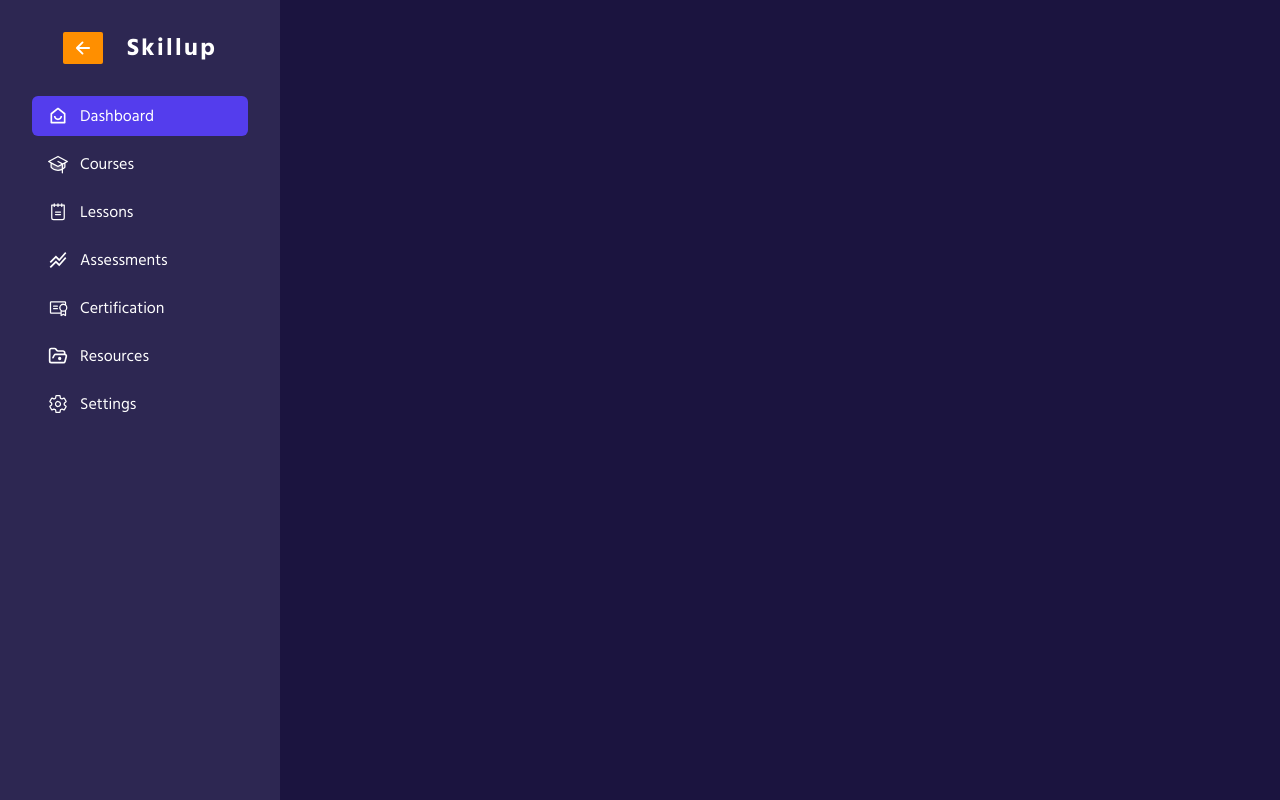
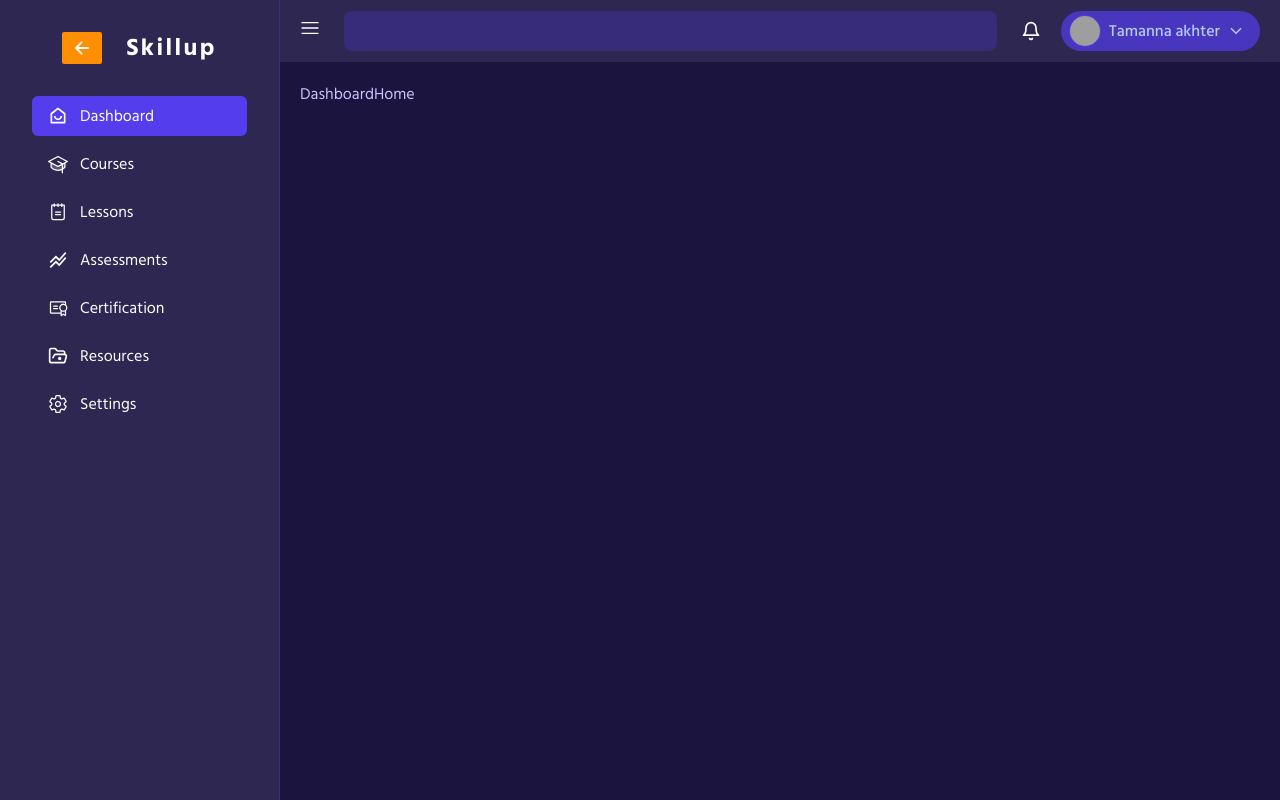
Before and after one commit to ahonkhan/lms-frontend, a React (Vite) app: page /dashboard in a window 1280 px wide. Built offline with nearby package versions, Linux system fonts and the light colour scheme; grey boxes are pictures that could not be loaded.

Commit message:
working with dashboard header

```diff
--- a/src/App.css
+++ b/src/App.css
@@ -55,3 +55,7 @@ html {
 .dashboard-navlink.active {
   @apply bg-base-3;
 }
+
+.db-container {
+  @apply px-4 lg:px-4 xl:px-5;
+}
--- a/src/App.jsx
+++ b/src/App.jsx
@@ -5,6 +5,7 @@ import HomePage from "./pages/home/HomePage";
 import { CoursePage } from "./pages/courses/CoursePage";
 import { CourseDetailsPage } from "./pages/course-details/CourseDetailsPage";
 import { DashboardLayout } from "./layout/DashboardLayout";
+import { DashboardHome } from "./pages/dashboard/home/DashboardHome";
 
 function App() {
   return (
@@ -17,7 +18,7 @@ function App() {
           <Route path="/courses/:slug" element={<CourseDetailsPage />} />
         </Route>
         <Route path="/dashboard" element={<DashboardLayout />}>
-          <Route index element={<>Home</>} />
+          <Route index element={<DashboardHome />} />
           <Route path="/dashboard/courses" element={<>Courses</>} />
         </Route>
       </Routes>
--- /dev/null
+++ b/src/components/dashboard/header/DashboardHeader.jsx
@@ -0,0 +1,45 @@
+import React from "react";
+import { IoChevronDownSharp } from "react-icons/io5";
+import { LuBell } from "react-icons/lu";
+import { RxHamburgerMenu } from "react-icons/rx";
+
+export const DashboardHeader = () => {
+  return (
+    <header className="fixed top-0 left-0 w-full bg-base-2 h-[60px] flex items-center lg:h-[62px] 2xl:h-[65px] z-[200]">
+      <div className="p-0 md:pl-[280px] 2xl:pl-[310px] w-full">
+        <nav className="flex justify-between w-full gap-x-6 items-center db-container">
+          <div className="nav-button shrink-0">
+            <button className="text-xl text-white">
+              <RxHamburgerMenu />
+            </button>
+          </div>
+          <div className="search w-[800px] bg-base-3 bg-opacity-25 rounded-lg ">
+            <input
+              type="text"
+              className="w-full outline-none px-4 focus:outline-base-3 rounded-lg border-transparent py-2 h-10 bg-transparent"
+            />
+          </div>
+          <menu className="nav-menu flex shrink-0 items-center justify-end gap-x-5">
+            <div className="notification flex items-center">
+              <button className="text-xl text-white">
+                <LuBell />
+              </button>
+            </div>
+            <div className="profile  bg-base-3 bg-opacity-70 font-medium cursor-pointer active:scale-[0.98] duration-200 select-none text-gray-2 flex items-center gap-x-2 rounded-full px-1 lg:px-2 py-1">
+              <img
+                src="https://static.vecteezy.com/system/resources/previews/024/354/241/non_2x/happy-girl-standing-in-creative-office-illustration-ai-generative-free-photo.jpg"
+                alt=""
+                className="w-8 h-8 rounded-full object-cover border border-base-3"
+              />
+
+              <p className="hidden lg:block">Tamanna akhter</p>
+              <button className="pr-2 hidden lg:block">
+                <IoChevronDownSharp />
+              </button>
+            </div>
+          </menu>
+        </nav>
+      </div>
+    </header>
+  );
+};
--- a/src/components/dashboard/sidebar/DashboardSidebar.jsx
+++ b/src/components/dashboard/sidebar/DashboardSidebar.jsx
@@ -56,7 +56,7 @@ const DashboardSidebar = () => {
     },
   ];
   return (
-    <aside className="bg-base-2 w-[280px] fixed top-0 left-0 ">
+    <aside className="bg-base-2 border-r border-base-3 border-opacity-30 w-full md:w-[280px] 2xl:w-[310px] fixed z-[250] top-0 left-0 ">
       <div className="h-screen flex flex-col justify-between px-8">
         <div className="dashboard-header gap-x-6 shrink-0 flex items-center justify-center py-8">
           <Link
--- a/src/layout/DashboardLayout.jsx
+++ b/src/layout/DashboardLayout.jsx
@@ -1,13 +1,17 @@
 import React from "react";
 import DashboardSidebar from "../components/dashboard/sidebar/DashboardSidebar";
 import { Outlet } from "react-router-dom";
+import { DashboardHeader } from "../components/dashboard/header/DashboardHeader";
 
 export const DashboardLayout = () => {
   return (
     <>
       <DashboardSidebar />
-      <div className="">
-        <Outlet />
+      <DashboardHeader />
+      <div className="p-0 md:pl-[280px] 2xl:pl-[310px] pt-[60px] lg:pt-[62px] 2xl:pt-[65px]">
+        <div className="db-container pt-4 lg:pt-5">
+          <Outlet />
+        </div>
       </div>
     </>
   );
--- /dev/null
+++ b/src/pages/dashboard/home/DashboardHome.jsx
@@ -0,0 +1,5 @@
+import React from "react";
+
+export const DashboardHome = () => {
+  return <div>DashboardHome</div>;
+};
```
